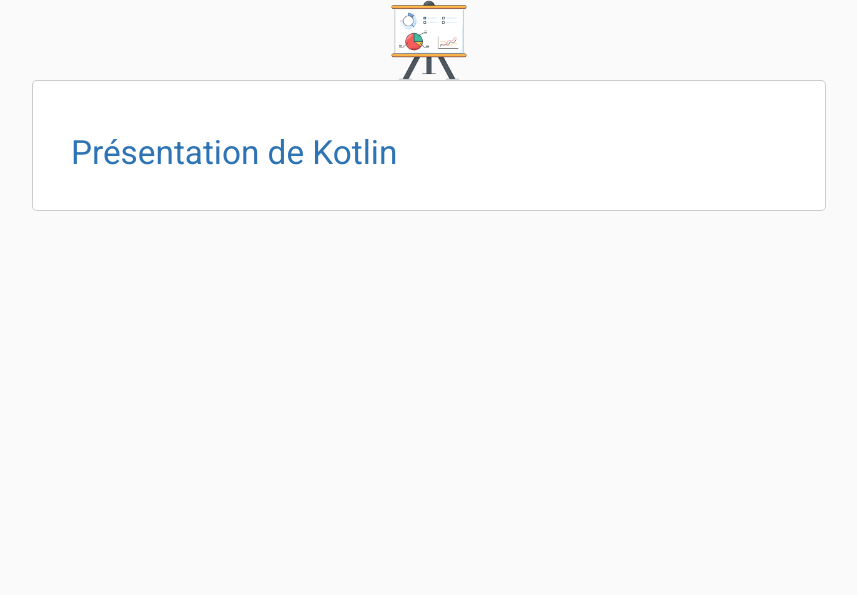
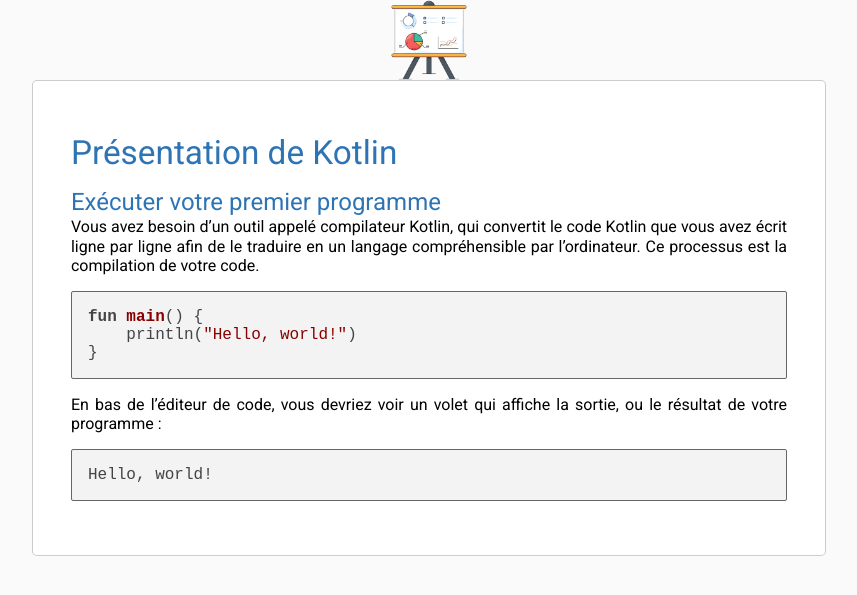
Before and after one commit to solicoders/Boukhar-Soufiane-autoformation-android, a Jekyll site: the page built from docs/Présentation-de-Kotlin/rendus.md, in a window 1280 px wide. Shown: the top 595 px of the page, without its empty margins (211-1068 px from the left). Built offline with Jekyll 4.4.1, drawn with Linux system fonts in a browser that asks for light colours; our own code applies the rules of GitHub Pages for plain Markdown files.

Commit message:
add rapport presentation

````diff
--- a/README.json
+++ b/README.json
@@ -23,7 +23,7 @@
             },
             {
                 "Titre":"/docs/rapport",
-                "lien":"https://labs-web.github.io/Boukhar-Soufiane-autoformation-android/rapport.html"
+                "lien":"https://solicoders.github.io/Boukhar-Soufiane-autoformation-android/rapport.html"
             },
             {
                 "Titre":"/docs/presentation",
--- a/docs/Présentation-de-Kotlin/rendus.md
+++ b/docs/Présentation-de-Kotlin/rendus.md
@@ -4,4 +4,26 @@ chapitre: Présentation de Kotlin
 order: 2
 ---
 
+<!-- new slide -->
+
 # Présentation de Kotlin
+
+<!-- new slide -->
+
+## Exécuter votre premier programme
+
+
+Vous avez besoin d'un outil appelé compilateur Kotlin, qui convertit le code Kotlin que vous avez écrit ligne par ligne afin de le traduire en un langage compréhensible par l'ordinateur. Ce processus est la compilation de votre code.
+
+```bash
+fun main() {
+    println("Hello, world!")
+}
+```
+
+En bas de l'éditeur de code, vous devriez voir un volet qui affiche la sortie, ou le résultat de votre programme :
+
+```bash
+Hello, world!
+```
+<!-- new slide -->
````
Also changed, not shown: docs/Introduction/Introduction.md (+0 -2 lines).
